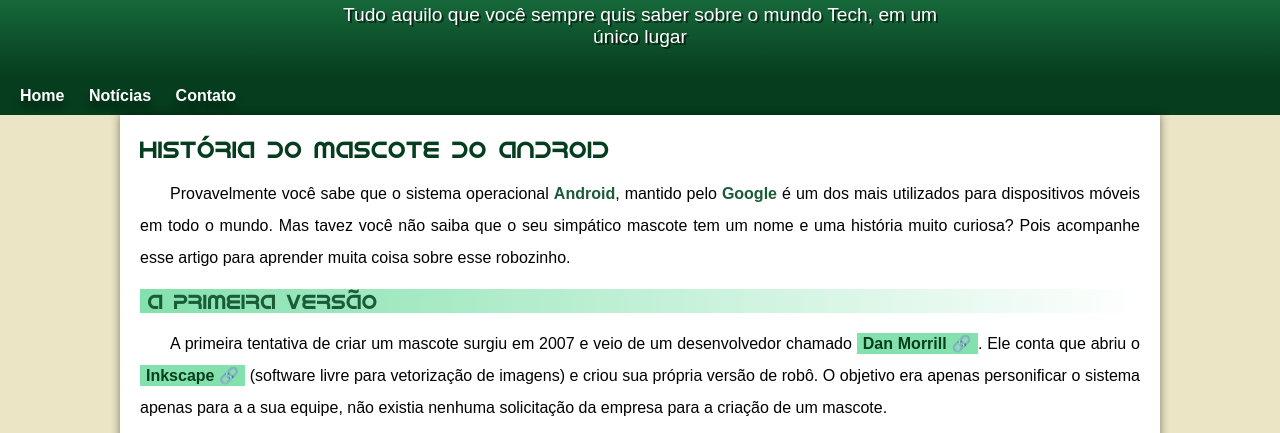
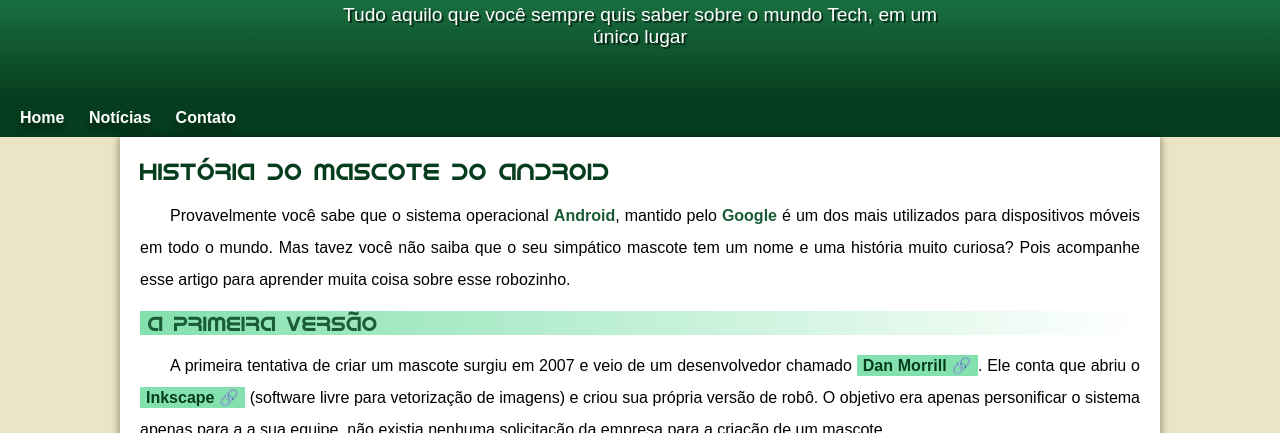
Before and after one commit to Mazhamir/projeto-android-guanabara-2, a plain HTML site: page index.html in a window 1280 px wide. Shown: the part 113-546 px from the top of the page. Drawn offline with Linux system fonts and the light colour scheme; files whose address does not match are found by name.

Commit message:
Update style.css

```diff
--- a/estilo/style.css
+++ b/estilo/style.css
@@ -57,7 +57,7 @@ header > p{
   font-size: 1.2em; /* Aumenta o tamanho do texto */
   max-width: 600px; /* Largura maxima */
   margin: auto; /* Centraliza o texto */
-  margin-bottom: 50px; /* Fica perceptivel quando diminui a tela */
+  padding-bottom: 51px; /* Fica perceptivel quando diminui a tela */
   padding-left: 10px; /* Fica perceptivel quando diminui a tela */
   padding-right: 10px; /* Fica perceptivel quando diminui a tela */
   text-shadow: 2px 2px 0px rgba(0, 0, 0, 0.562);
```
